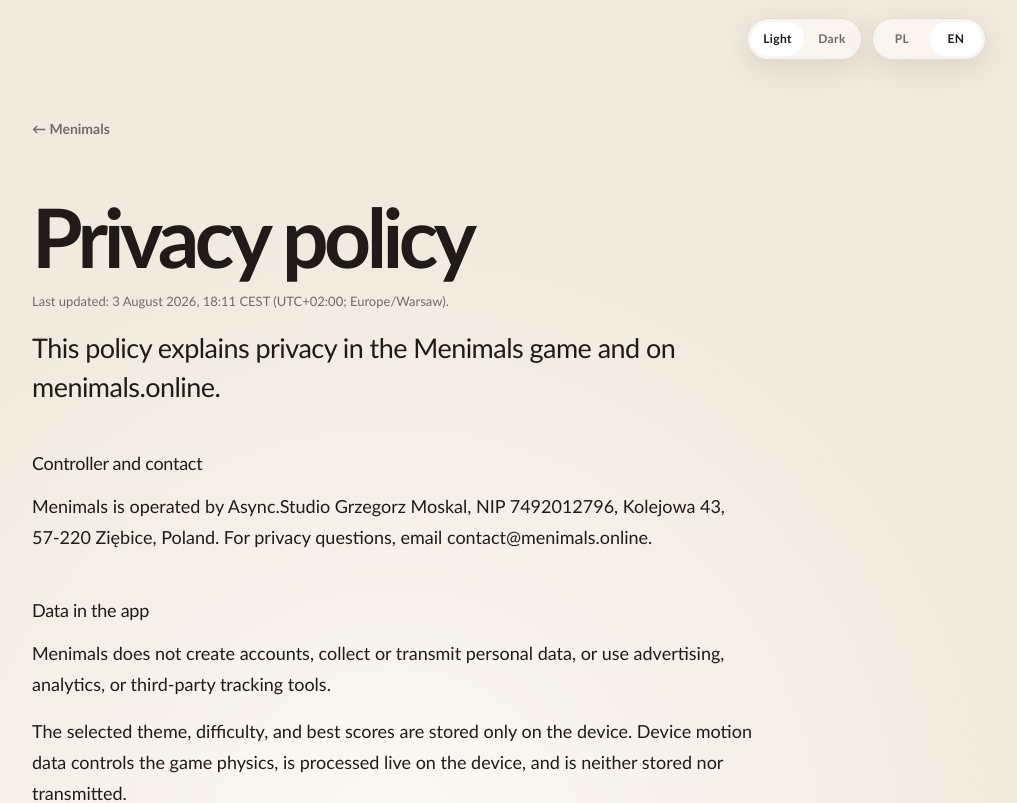
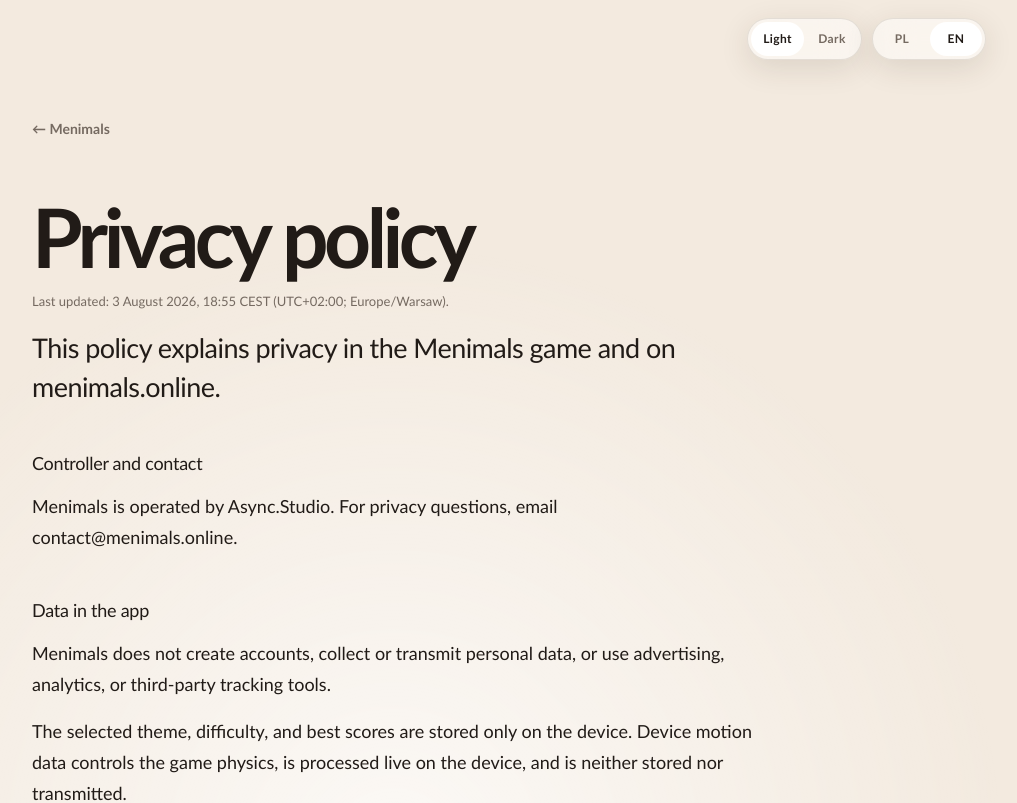
Before and after one commit to gmoskal/menimals.online, a Next.js app: page /privacy in a window 1280 px wide. Shown: the top 803 px of the page, without its empty margins (246-1263 px from the left). Built offline with nearby package versions, Linux system fonts and the light colour scheme.

Commit message:
Simplify privacy policy operator name

```diff
--- a/app/_lib/site-content.ts
+++ b/app/_lib/site-content.ts
@@ -10,10 +10,7 @@
   appStoreUrl: "https://apps.apple.com/",
   description: "A quiet little game about dropping and merging animals.",
   contactEmail: "contact@menimals.online",
-  operator:
-    "Async.Studio Grzegorz Moskal, NIP 7492012796, Kolejowa 43, 57-220 Ziębice, Polska",
-  operatorEnglish:
-    "Async.Studio Grzegorz Moskal, NIP 7492012796, Kolejowa 43, 57-220 Ziębice, Poland",
+  operator: "Async.Studio",
 } as const;
 
 const sharedLabels = {
@@ -56,7 +53,7 @@
     privacy: {
       title: "Polityka prywatności",
       updated:
-        "Ostatnia aktualizacja: 3 sierpnia 2026, 18:11 CEST (UTC+02:00; Europe/Warsaw).",
+        "Ostatnia aktualizacja: 3 sierpnia 2026, 18:55 CEST (UTC+02:00; Europe/Warsaw).",
       intro:
         "Ta polityka opisuje prywatność w grze Menimals oraz na stronie menimals.online.",
       sections: [
@@ -114,14 +111,14 @@
     privacy: {
       title: "Privacy policy",
       updated:
-        "Last updated: 3 August 2026, 18:11 CEST (UTC+02:00; Europe/Warsaw).",
+        "Last updated: 3 August 2026, 18:55 CEST (UTC+02:00; Europe/Warsaw).",
       intro:
         "This policy explains privacy in the Menimals game and on menimals.online.",
       sections: [
         {
           title: "Controller and contact",
           paragraphs: [
-            `Menimals is operated by ${siteConfig.operatorEnglish}. For privacy questions, email ${siteConfig.contactEmail}.`,
+            `Menimals is operated by ${siteConfig.operator}. For privacy questions, email ${siteConfig.contactEmail}.`,
           ],
         },
         {
```
